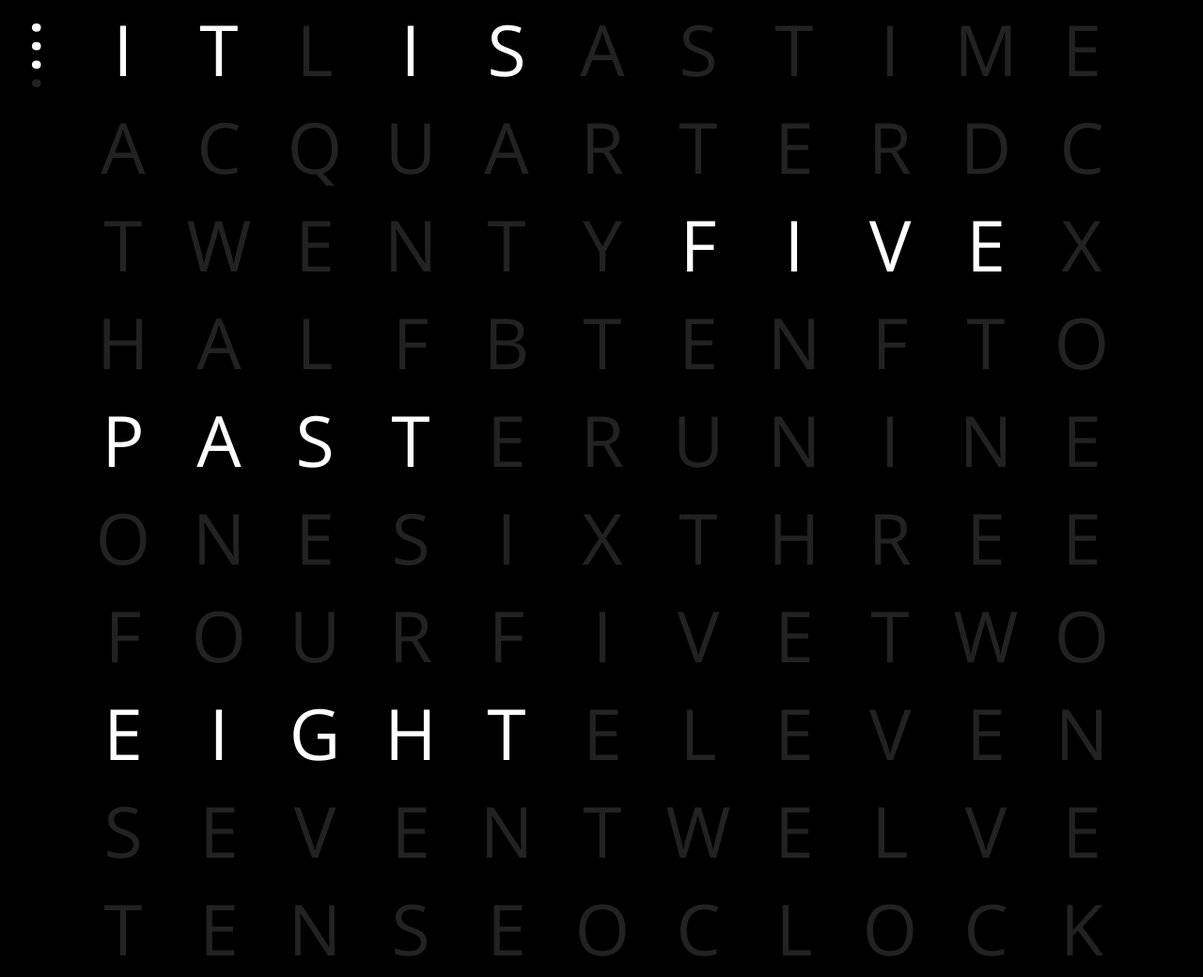
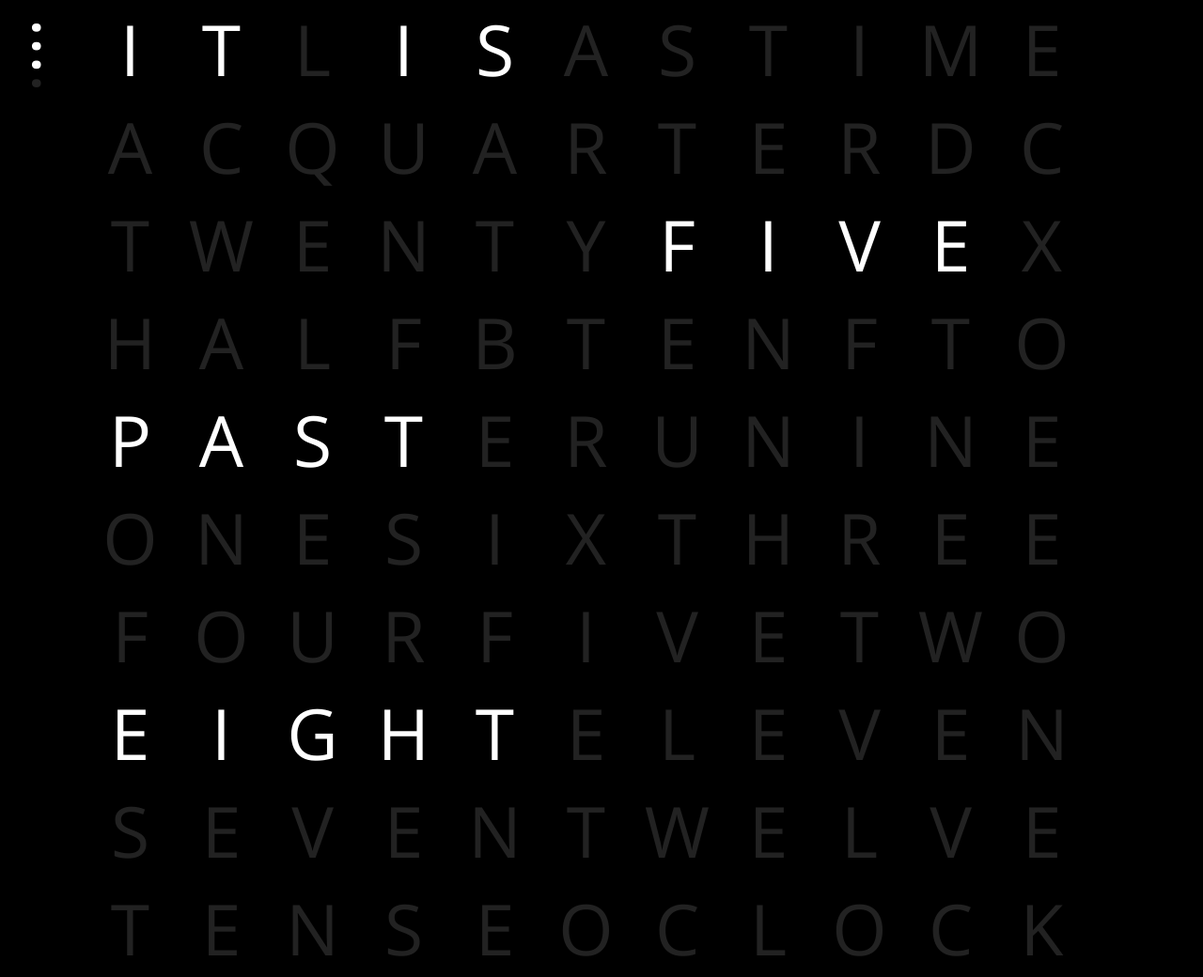
Before and after one commit to danielduan/RaspberryPIClock, a PHP site: page /clock in a window 1280 px wide. Shown: the whole page at 94% size. Run offline with PHP 8.4, Linux system fonts and the light colour scheme.

Commit message:
css changes again

```diff
--- a/clock/CSS Clock_files/clock.css
+++ b/clock/CSS Clock_files/clock.css
@@ -11,14 +11,14 @@ body {
 table {
 	border-collapse:collapse;
 	border-spacing:0;
-	padding:0;
+	padding:0px;
 	border:none;
 }
 
 #qlocktwo {
 	position:absolute;
 	margin-top:0px;
-	margin-left:80px;
+	margin-left:90px;
 	font-size: 75px;
 	font-family: 'Open Sans';
 	color: #222222;
@@ -39,12 +39,12 @@ table {
 }
 
 #qclock td {
-	width:100px;
+	width:95px;
 	text-align: center;
 }
 
 #qclock tr {
-	height:95px;
+	height:90px;
 }
 
 .qactive {
--- a/clock/index.html
+++ b/clock/index.html
@@ -7,11 +7,6 @@
         <title>CSS Clock</title>
         <link href='http://fonts.googleapis.com/css?family=Open+Sans:300' rel='stylesheet' type='text/css'>
         <link type="text/css" rel="stylesheet" media="all" href="./CSS Clock_files/clock.css">
-        <script type="text/javascript" src="./CSS Clock_files/jquery.min.js"></script>
-        <script type="text/javascript" src="./CSS Clock_files/jquery-ui.min.js"></script>
-        <script type="text/javascript" src="./CSS Clock_files/clock.js"></script>
-
-        <script type="text/javascript" src="./CSS Clock_files/modernizr.js"></script>
     </head>
     <body class="pm">
     <div id="qtick">
@@ -147,5 +142,10 @@
         </table>
     </div>
 
+        <script type="text/javascript" src="./CSS Clock_files/jquery.min.js"></script>
+        <script type="text/javascript" src="./CSS Clock_files/jquery-ui.min.js"></script>
+        <script type="text/javascript" src="./CSS Clock_files/clock.js"></script>
 
-</body></html>
+        <script type="text/javascript" src="./CSS Clock_files/modernizr.js"></script>
+</body>
+</html>
```
